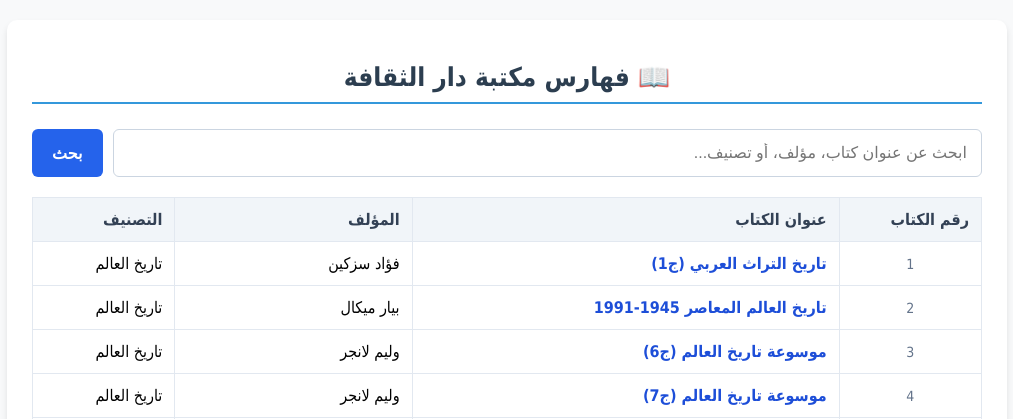
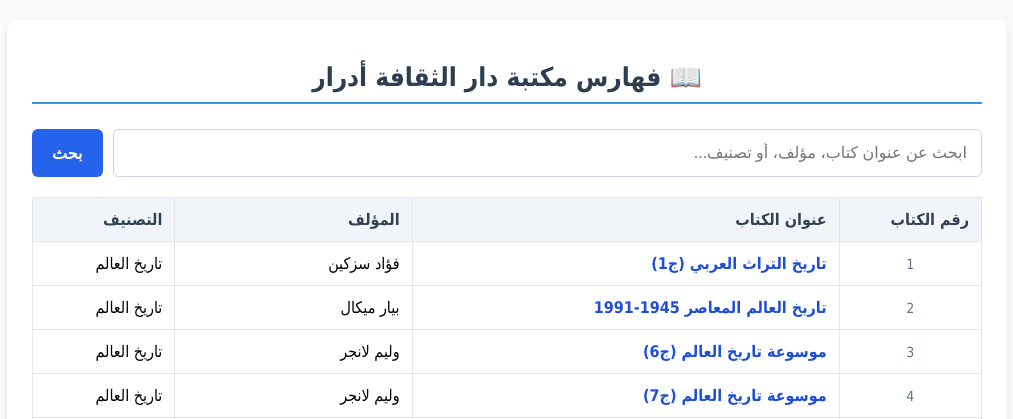
Before and after one commit to fourssan-design/libmca, a FastAPI app: page / in a window 1280 px wide. Shown: the top 419 px of the page, without its empty margins (133-1146 px from the left). Run offline with FastAPI, Linux system fonts and the light colour scheme; data comes from the database, SQL or seed files in the repository.

Commit message:
Update title and header in index.html

```diff
--- a/templates/index.html
+++ b/templates/index.html
@@ -2,7 +2,7 @@
 <html lang="ar" dir="rtl">
 <head>
     <meta charset="UTF-8">
-    <title>فهارس مكتبة دار الثقافة</title>
+    <title>فهارس مكتبة دار الثقافة أدرار الجزائر</title>
     <style>
         body { font-family: Tahoma, sans-serif; background-color: #f8f9fa; margin: 0; padding: 20px; direction: rtl; }
         .container { max-width: 950px; margin: auto; background: white; padding: 25px; border-radius: 10px; box-shadow: 0 4px 6px rgba(0,0,0,0.1); }
@@ -20,7 +20,7 @@
 </head>
 <body>
     <div class="container">
-        <h1>📖 فهارس مكتبة دار الثقافة</h1>
+        <h1>📖 فهارس مكتبة دار الثقافة أدرار </h1>
 
         <!-- حقل البحث مع زر البحث -->
         <div class="search-container">
```
